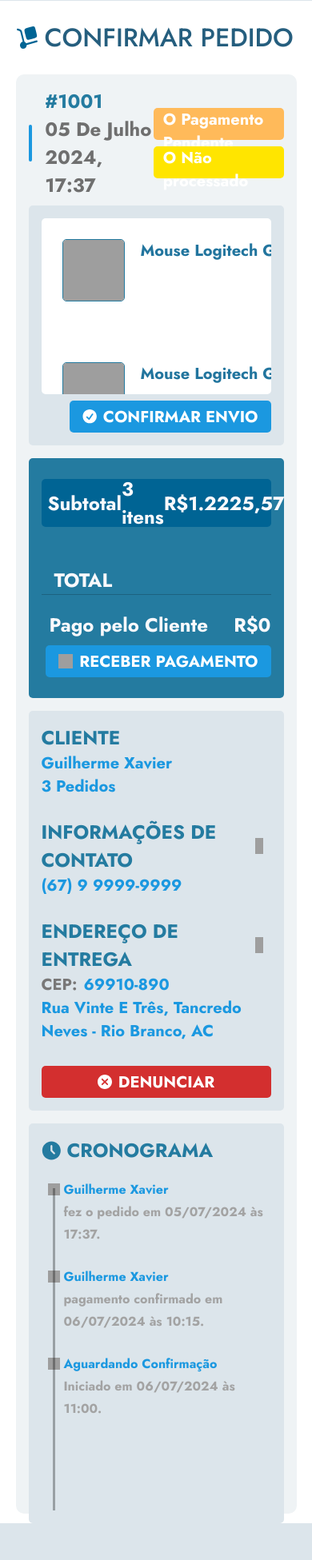
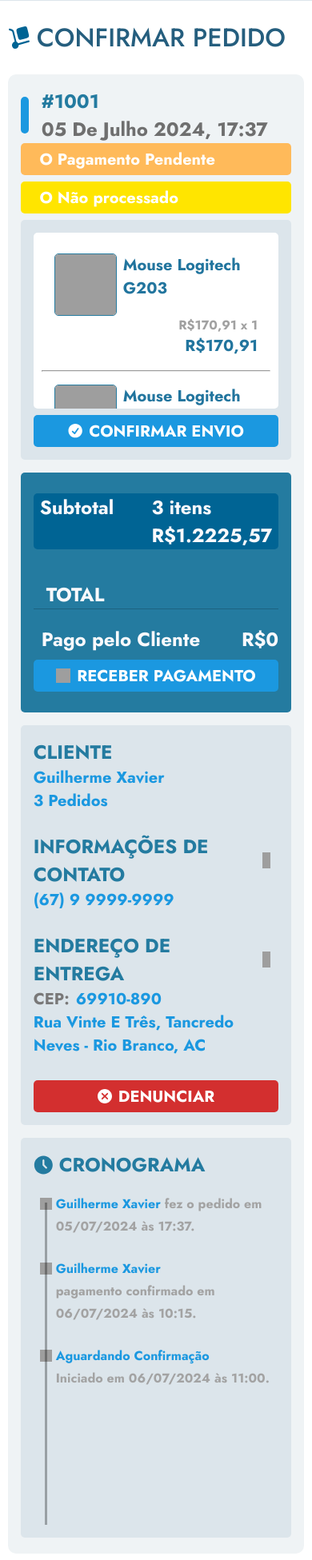
Before and after one commit to SenacINA/INA, a PHP site: page /pages/vendedor/confirmar_pedido.php in a window 390 px wide. Shown: the part 123-2074 px from the top of the page at 80% size. Before the commit the page ends 2028 px from the top, so only its background shows below. Run offline with PHP 8.4, Linux system fonts and the light colour scheme; grey boxes are pictures that could not be loaded.

Commit message:
add @media 425px

```diff
--- a/css/vendedor/confirmar_pedido.css
+++ b/css/vendedor/confirmar_pedido.css
@@ -472,6 +472,7 @@
 
 @media (max-width: 1024px) {
     .confirmar_pedido_body {
+        width: 95%;
         height: 1050px;
         margin-bottom: 2%;
     }
@@ -605,3 +606,67 @@
 
     /* end grid_principal */
 }
+
+@media (max-width: 425px) {
+    .confirmar_pedido_body {
+        height: 1850px;
+    }
+
+    .confirmar_pedido_grid_id_pedido {
+        display: flex;
+        flex-direction: column;
+    }
+
+    .confirmar_pedido_text_1 {
+        justify-self: flex-start;
+        margin-right: auto;
+        padding: 0;
+    }
+
+    .confirmar_pedido_grid_principal {
+        margin-top: 8px;
+    }
+
+    .confirmar_pedido_botoes_status {
+        row-gap: 8px;
+        max-width: none;
+        width: 100%;
+    }
+
+    .confirmar_pedido_produtos {
+        display: grid;
+        grid-template-columns: auto auto;
+        column-gap: 8px;
+    }
+
+    .confirmar_pedido_produtos img {
+        margin: 0%;
+    }
+
+    .confirmar_pedido_produtos div:nth-child(1) {grid-row: 1; grid-column: 1;}
+    .confirmar_pedido_produtos div:nth-child(2) {grid-row: 1; grid-column: 2;}
+    .confirmar_pedido_produtos div:nth-child(3) {grid-row: 2; grid-column: 2;}
+    .confirmar_pedido_produtos div:nth-child(4) {grid-row: 3; grid-column: 2;}
+
+    .confirmar_pedido_container_3_item {
+        display: grid;
+        grid-template-columns: auto auto;
+        height: 70px;
+    }
+
+    .confirmar_pedido_container_3_item {
+        display: grid;
+        grid-template-columns: auto auto;
+        grid-template-rows: auto auto;
+    }
+
+    .confirmar_pedido_container_3_item h2:nth-child(1) {grid-row: 1 / 2; grid-column: 1;}
+    .confirmar_pedido_container_3_item h2:nth-child(2) {grid-row: 1 ; grid-column: 2;}
+    .confirmar_pedido_container_3_item h2:nth-child(3) {grid-row: 2; grid-column: 2;}
+
+    .confirmar_pedido_botao_confirmar_envio,
+    .confirmar_pedido_botao_receber_pagamento,
+    .confirmar_pedido_botao_denunciar_usuario {
+        width: 100%;
+    }
+}
--- a/pages/vendedor/confirmar_pedido.php
+++ b/pages/vendedor/confirmar_pedido.php
@@ -58,6 +58,7 @@
                             <h1>R$170,91</h1>
                         </div>
                     </div>
+                    <hr>
                     <div class="confirmar_pedido_produtos">
                         <img src="../../image/vendedor/confirmar_pedido/mouse.svg" alt="">
                         <h1>Mouse Logitech G203</h1>
@@ -66,6 +67,7 @@
                             <h1>R$170,91</h1>
                         </div>
                     </div>
+                    <hr>
                     <div class="confirmar_pedido_produtos">
                         <img src="../../image/vendedor/confirmar_pedido/mouse.svg" alt="">
                         <h1>Mouse Logitech G203</h1>
```
